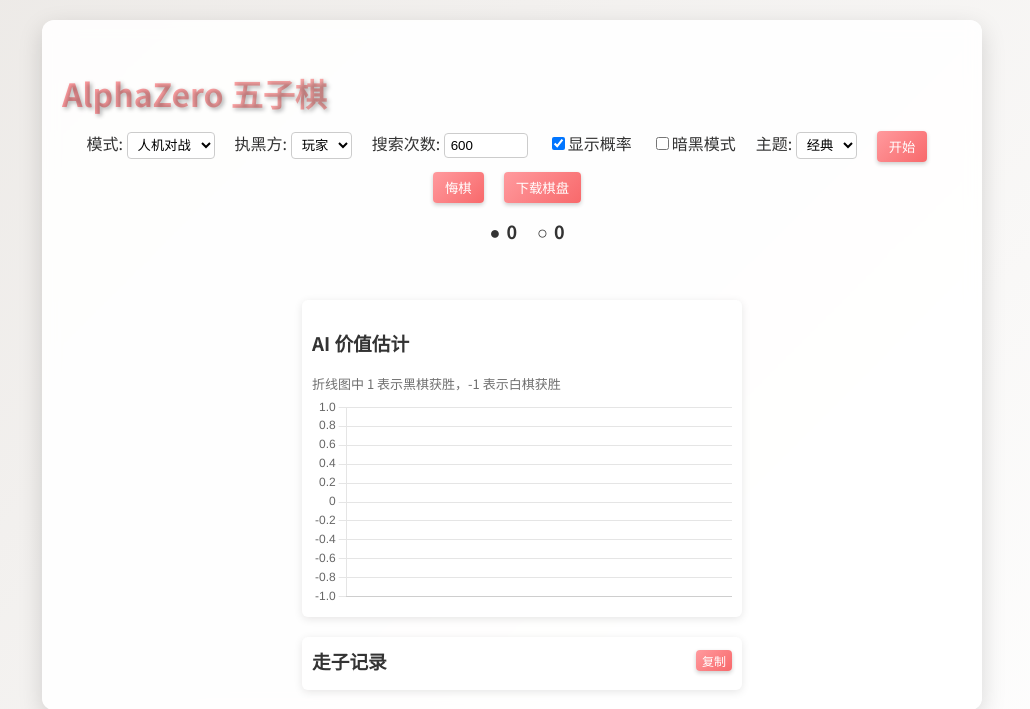
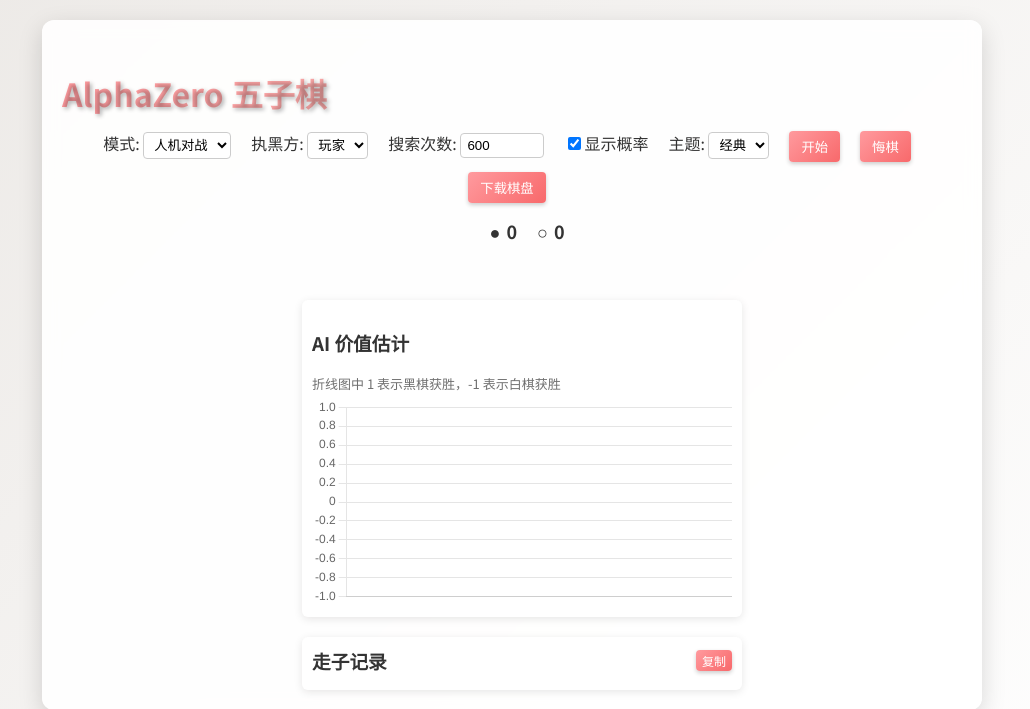
Before and after one commit to fg12345678901/alphazero_gomoku, a Flask app: page / in a window 1280 px wide. Shown: the top 709 px of the page, without its empty margins (128-1158 px from the left). Run offline with Flask 3, Linux system fonts and the light colour scheme; some libraries are stand-ins or nearby versions.

Commit message:
refactor frontend themes

```diff
--- a/webapp/static/style.css
+++ b/webapp/static/style.css
@@ -40,7 +40,7 @@ body.neon {
     --black-piece: radial-gradient(circle at 30% 30%, #333, #000);
     --white-piece: radial-gradient(circle at 30% 30%, #fafafa, #ddd);
     --panel-bg: rgba(255, 255, 255, 0.1);
-    --prob-color: #fff;
+    --prob-color: #ffeb3b;
 }
 
 body.dark {
@@ -56,7 +56,7 @@ body.dark {
     --black-piece: radial-gradient(circle at 30% 30%, #ddd, #000);
     --white-piece: radial-gradient(circle at 30% 30%, #eee, #666);
     --panel-bg: rgba(0, 0, 0, 0.4);
-    --prob-color: #fff;
+    --prob-color: #ffeb3b;
 }
 
 h1 {
--- a/webapp/templates/index.html
+++ b/webapp/templates/index.html
@@ -29,10 +29,10 @@
         <input id="sims" type="number" value="600" style="width:70px;">
     </label>
     <label><input type="checkbox" id="show_prob" checked>显示概率</label>
-    <label><input type="checkbox" id="dark_mode">暗黑模式</label>
     <label>主题:
         <select id="theme">
             <option value="default">经典</option>
+            <option value="dark">暗黑</option>
             <option value="neon">霓虹</option>
         </select>
     </label>
@@ -166,18 +166,22 @@ document.getElementById('show_prob').addEventListener('change', () => {
 });
 
 // 恢复主题样式
-if (localStorage.getItem('theme') === 'neon') {
+const savedTheme = localStorage.getItem('theme') || 'default';
+if (savedTheme === 'neon') {
     document.body.classList.add('neon');
     document.getElementById('theme').value = 'neon';
+} else if (savedTheme === 'dark') {
+    document.body.classList.add('dark');
+    document.getElementById('theme').value = 'dark';
 }
 document.getElementById('theme').addEventListener('change', (e) => {
+    document.body.classList.remove('neon', 'dark');
     if (e.target.value === 'neon') {
         document.body.classList.add('neon');
-        localStorage.setItem('theme','neon');
-    } else {
-        document.body.classList.remove('neon');
-        localStorage.setItem('theme','default');
+    } else if (e.target.value === 'dark') {
+        document.body.classList.add('dark');
     }
+    localStorage.setItem('theme', e.target.value);
 });
 
 function updateChart(values) {
@@ -341,20 +345,6 @@ function resetPage() {
 initChart();
 updateHistory();
 updateScoreboard();
-// 恢复主题
-if (localStorage.getItem('darkMode') === 'on') {
-    document.body.classList.add('dark');
-    document.getElementById('dark_mode').checked = true;
-}
-document.getElementById('dark_mode').addEventListener('change', (e) => {
-    if(e.target.checked) {
-        document.body.classList.add('dark');
-        localStorage.setItem('darkMode','on');
-    } else {
-        document.body.classList.remove('dark');
-        localStorage.setItem('darkMode','off');
-    }
-});
 </script>
 </div>
 </body>
```
